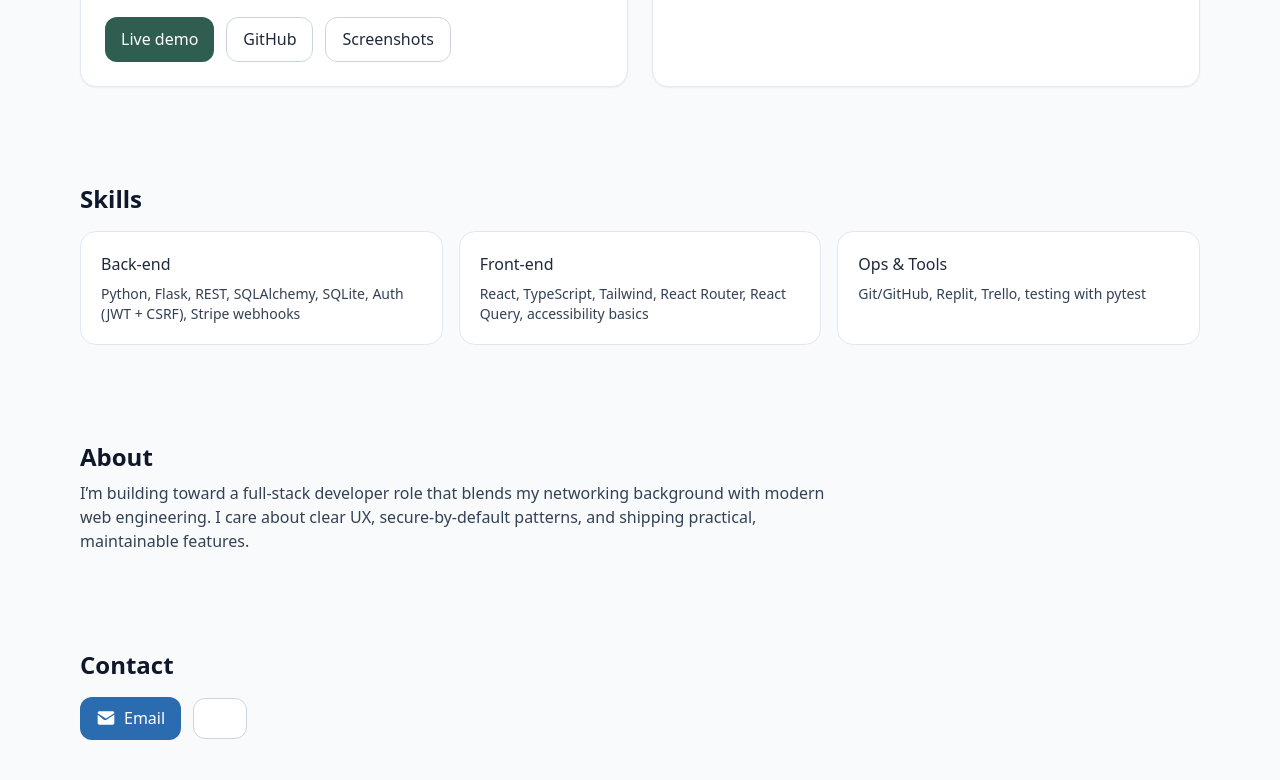
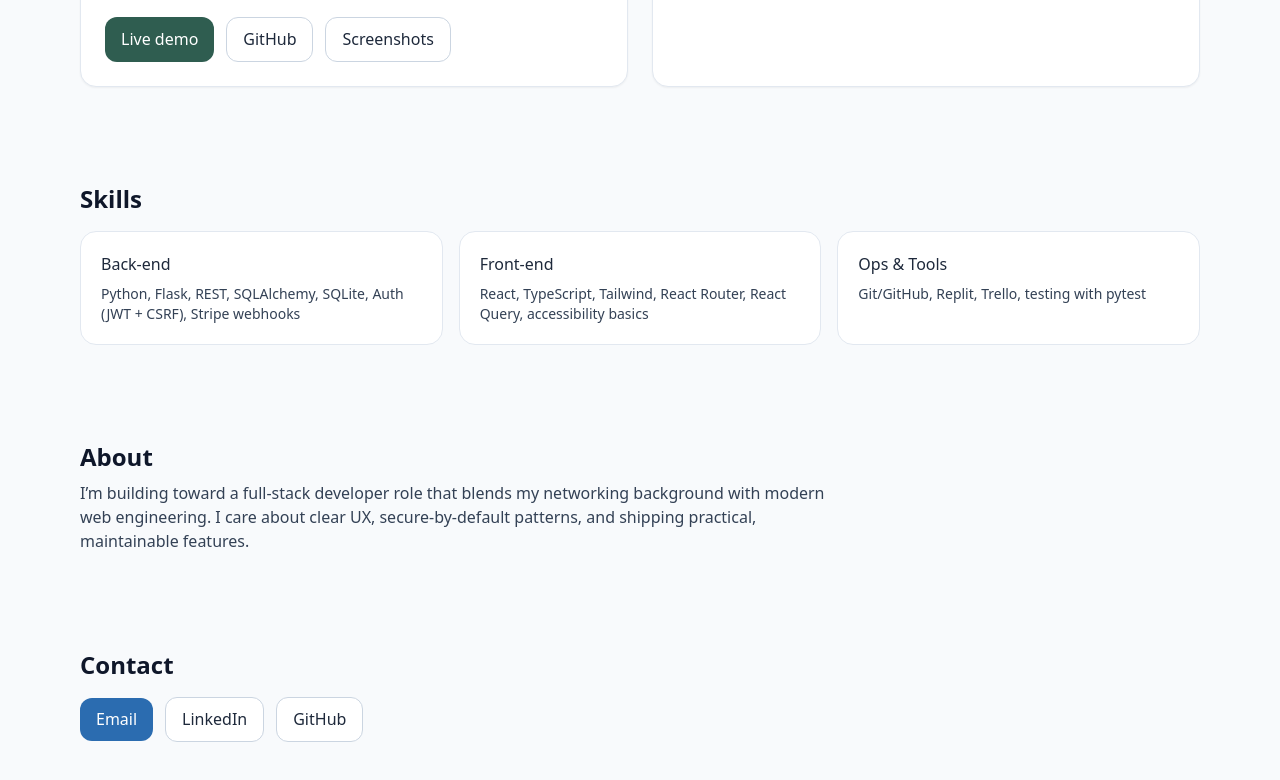
Before and after one commit to iosif85/iosif85.github.io, a plain HTML site: page index.html in a window 1280 px wide. Shown: the part 783-1563 px from the top of the page. Drawn offline with nearby package versions, Linux system fonts and the light colour scheme.

Commit message:
Update index.html

```diff
--- a/index.html
+++ b/index.html
@@ -155,27 +155,29 @@
       I care about clear UX, secure-by-default patterns, and shipping practical, maintainable features.
     </p>
   </section>
-
- <!-- Contact — single row (no trailing text) -->
-<!-- Contact — single row, buttons only -->
+<!-- Contact — single row, text-only buttons -->
 <section id="contact" class="mx-auto max-w-6xl px-4 py-12">
   <h2 class="text-2xl font-semibold text-[color:var(--ink)]">Contact</h2>
 
   <div class="mt-4 overflow-x-auto">
-    <div class="inline-flex min-w-full items-center gap-3 whitespace-nowrap">
-      <a href="mailto:<UPDATE_EMAIL>"
-         class="btn bg-[color:var(--blue)] text-white hover:opacity-95"
-         aria-label="Email Iosif">
-        <svg viewBox="0 0 24 24" class="h-5 w-5 fill-current" aria-hidden="true">
-          <path d="M2 6a2 2 0 0 1 2-2h16a2 2 0 0 1 2 2v.35l-10 6.25-10-6.25V6z"></path>
-          <path d="M2 8.23V18a2 2 0 0 0 2 2h16a2 2 0 0 0 2-2V8.23l-9.35 5.84a3 3 0 0 1-3.3 0L2 8.23z"></path>
-        </svg>
-        <span>Email</span>
+    <nav aria-label="Contact links"
+         class="inline-flex min-w-full items-center gap-3 whitespace-nowrap">
+      <a href="mailto:<micleaiosif@gmail.com>"
+         class="btn bg-[color:var(--blue)] text-white hover:opacity-95">
+        Email
       </a>
 
       <a href="https://www.linkedin.com/in/iosif-miclea-702374312"
          target="_blank" rel="noopener noreferrer"
-         class="btn border border-slate-300 bg-white hover:bg-slate-50"
-         aria-label="Open LinkedIn profile">
-        <svg viewBox="0 0 24 24" class="h-5 w-5 fill-current" aria-hidden="true">
-          <path d="M4.98 3.5C4.98 4.88 3.86 6 2.5 6S0 4.88 0 3.5 1.12 1 2.5 1s2.48 1.12 2.48 2.5zM.5 8.5h4V23h-4V8.5zm7.5 0h3.8v2h.05c.53-1 1.83-2.05 3.77-2.05 4.03 0 4.78 2.65 4.78 6.1V23h-4v-5.9c0-1.41-.02-3.22-1.96-
+         class="btn border border-slate-300 bg-white text-slate-800 hover:bg-slate-50">
+        LinkedIn
+      </a>
+
+      <a href="https://github.com/iosif85"
+         target="_blank" rel="noopener noreferrer"
+         class="btn border border-slate-300 bg-white text-slate-800 hover:bg-slate-50">
+        GitHub
+      </a>
+    </nav>
+  </div>
+</section>
```
